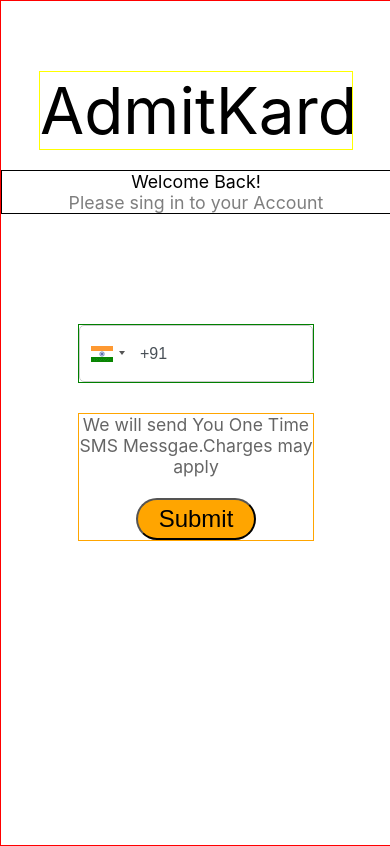
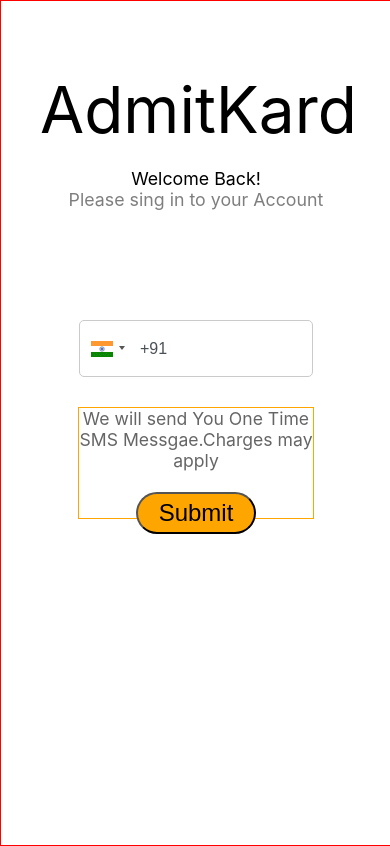
Before and after one commit to AjayRathore21/admitkard_assignment, a React (Create React App) app: page / in a window 390 px wide. Built offline with nearby package versions, Linux system fonts and the light colour scheme.

Commit message:
everything working fine. readme.MD added!

```diff
--- a/src/components/OtpInput.js
+++ b/src/components/OtpInput.js
@@ -1,5 +1,7 @@
 import React from "react";
 import styles from "./css/otpinput.module.css";
+import { ToastContainer, toast } from "react-toastify";
+import "react-toastify/dist/ReactToastify.css";
 
 class OtpInput extends React.Component {
   constructor(props) {
@@ -13,15 +15,23 @@
     };
     this.handleChange = this.handleChange.bind(this);
     this.handleSubmit = this.handleSubmit.bind(this);
+    this.handleResend = this.handleResend.bind(this);
   }
 
   handleChange(value1, event) {
     this.setState({ [value1]: event.target.value });
   }
 
+  handleResend() {
+    fetch(`http://localhost:8000/${this.props.state.phoneNumber}`)
+      .then((res) => res.json())
+      .then((data) => {
+        // console.log(data);
+        this.props.setState({ ...this.state, otp: data.otp });
+      });
+  }
+
   handleSubmit(event) {
-    const data = new FormData(event.target);
-
     console.log(this.state);
     event.preventDefault();
 
@@ -42,6 +52,18 @@
       .then((data) => {
         // Handle the response data
         console.log("Response data:", data);
+        if (data.verification === "success") {
+          toast.success(`Woohoo Verification Done😊😍 `, {
+            position: toast.POSITION.TOP_CENTER,
+          });
+        } else {
+          toast.error(
+            `Please enter correct OTP😒,click on resend to genrate otp again!! `,
+            {
+              position: toast.POSITION.TOP_CENTER,
+            }
+          );
+        }
       })
       .catch((error) => {
         // Handle errors
@@ -119,11 +141,14 @@
 
           <div className={styles.msg}>
             <span>Don't recevie the code?</span>
-            <span style={{ color: "darkorange" }}>Resend</span>
+            <span onClick={this.handleResend} style={{ color: "darkorange" }}>
+              Resend
+            </span>
           </div>
 
           <button className={styles.button}> Veryfiy</button>
         </div>
+        <ToastContainer />
       </form>
     );
   }
--- a/src/components/OtpScreen.js
+++ b/src/components/OtpScreen.js
@@ -31,7 +31,7 @@
           country={"in"}
           enableSearch={true}
         /> */}
-        <OtpInput state={props.state} />
+        <OtpInput state={props.state} setState = {props.setState} />
         <ToastContainer />
 
         {/* </div> */}
--- a/src/components/css/otp.module.css
+++ b/src/components/css/otp.module.css
@@ -5,7 +5,7 @@
     min-width: 390px;
     margin: 0 auto;
     height: 100vh;
-    border: 1px red solid;
+    /* border: 1px red solid; */
     flex-direction: column;
     align-items: center;
     justify-content: center;
@@ -14,7 +14,7 @@
   }
 
   .header{
-    border: 1px yellow solid;
+    /* border: 1px yellow solid; */
     width: 80%;
     text-align: center;
     position: relative;
@@ -25,7 +25,7 @@
   }
 
   .greeting{
-    border: 1px black solid;
+    /* border: 1px black solid; */
     position: relative;
     top: 110px;
   }
@@ -34,7 +34,7 @@
     position: relative;
     top: 200px;
     width:60%;
-    border: 1px green solid;
+    /* border: 1px green solid; */
 
 
     margin:  auto;
@@ -56,7 +56,7 @@
     align-items: center;
     width: 60%;
     text-align: center;
-    border: 1px orange solid;
+    /* border: 1px orange solid; */
     height: auto;
   }
 
--- a/src/components/css/otpinput.module.css
+++ b/src/components/css/otpinput.module.css
@@ -38,7 +38,7 @@
 
     border: 1px green solid;
     text-align: center;
-
+  padding: 10px;
 
     margin:  auto;
 }
--- a/src/components/css/signin.module.css
+++ b/src/components/css/signin.module.css
@@ -4,17 +4,17 @@
   width: 80%;
   margin: 0 auto;
   height: 100vh;
-  border: 1px red solid;
+  /* border: 1px red solid; */
   min-width: 390px;
-  /* flex-direction: column;
+  flex-direction: column;
   align-items: center;
-  justify-content: center; */
+  justify-content: center;
   font-size: calc(10px + 2vmin);
   color:black;
 }
 
 .header{
-  border: 1px yellow solid;
+  /* border: 1px yellow solid; */
   width: 80%;
   text-align: center;
   position: relative;
@@ -25,7 +25,7 @@
 }
 
 .greeting{
-  border: 1px black solid;
+  /* border: 1px black solid; */
   position: relative;
   top: 90px;
 }
@@ -34,7 +34,7 @@
   position: relative;
   top: 200px;
   width:60%;
-  border: 1px green solid;
+  /* border: 1px green solid; */
 
 
   margin:  auto;
@@ -57,7 +57,7 @@
   width: 60%;
   text-align: center;
   border: 1px orange solid;
-  height: auto;
+  height: 110px;;
 }
 
 .button{
@@ -66,5 +66,25 @@
   border-radius: 29px;
   background: orange;
   padding: 5px;
+  margin-bottom: 15px;
 
 }
+
+@media only screen and (max-width:805px){
+
+  .container{
+
+    width: 100%;
+    margin: 0 auto;
+    height: 100vh;
+    border: 1px red solid;
+    min-width: 390px;
+    /* flex-direction: column;
+    align-items: center;
+    justify-content: center; */
+    font-size: calc(10px + 2vmin);
+    color:black;
+  }
+
+
+}
```
Also changed, not shown: 1 other file (tests, documents, lock files or other folders).
